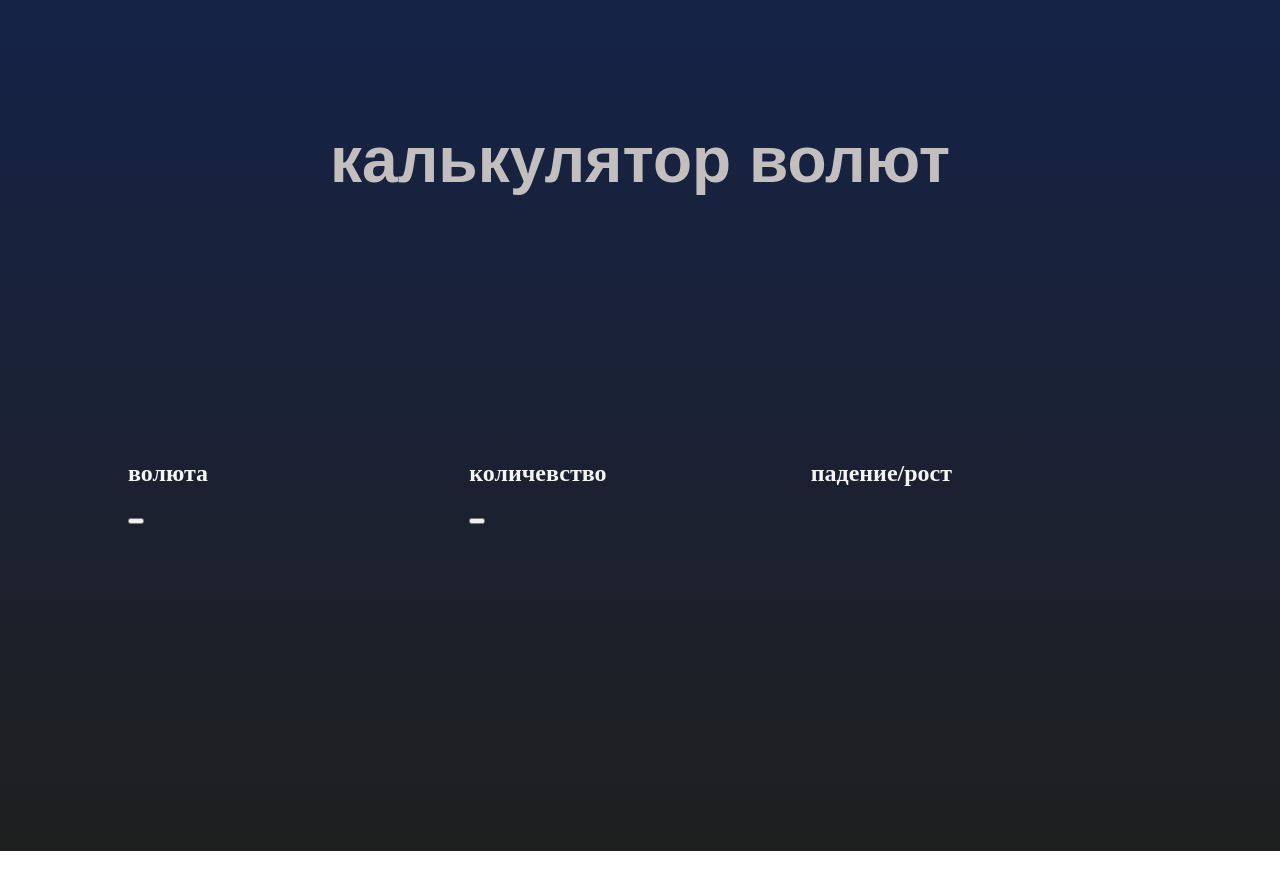
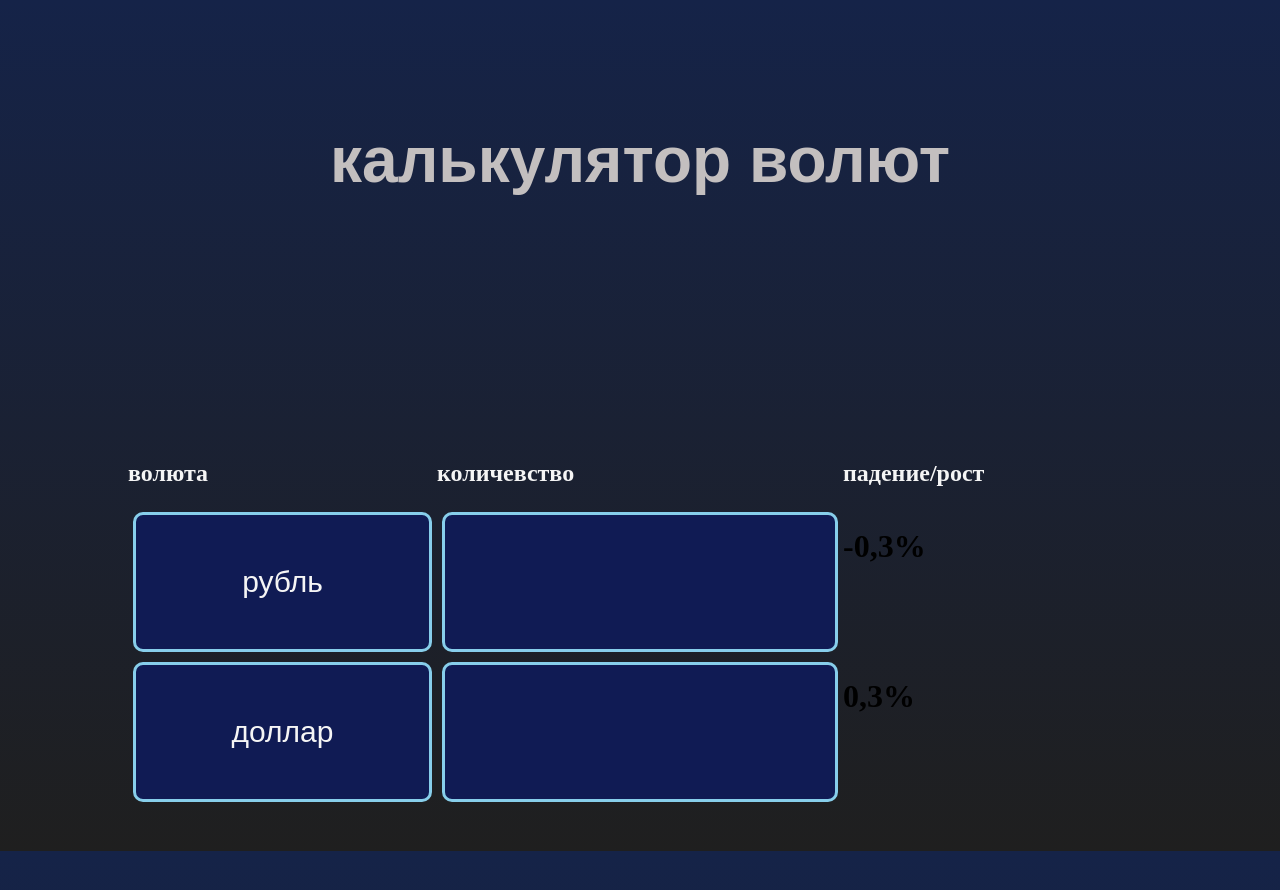
Before and after one commit to student854/currencies, a plain HTML site: page проект.html in a window 1280 px wide. Before the commit the page ends 851 px from the top, so only its background shows below. Drawn offline with Linux system fonts and the light colour scheme.

Commit message:
сделаны кнопки

```diff
--- a/проект.html
+++ b/проект.html
@@ -20,21 +20,22 @@
 			<h2>падение/рост</h2>
 		</div>
 		<div class="vol-btns">
-			<button></button>
+			<button>рубль </button>
 		</div>
 		<div class="col-input">
-			<button></button>
+			<input></input>
 		</div>
 		<div class="vol-down-txt">
-
-		</div>
+			<h1>-0,3%</h1>
+			</div>
 		<div class="vol-btns">
-
+			<button>доллар</button>
 		</div>
 		<div class="col-input">
-
+			<input></input>
 		</div>
-		<div class="vol-down-txt">
+		<div class="vol-up-txt">
+			<h1>0,3%</h1>
 
 		</div>
 	</div>
--- a/стиль проекта.css
+++ b/стиль проекта.css
@@ -15,9 +15,37 @@ body{
 	grid-template-columns: 1fr 1fr 1fr;
 
 	padding: 120px;
+	padding-inline: 120px;
 
 }
 
 .name-columns{
 	color: whitesmoke;
 }
+.vol-btns button{
+	width: 100%;
+	padding-block: 50px;
+	border: 3px solid skyblue;
+	background-color: #101B54;
+	font-size: 30px;
+	color: whitesmoke;
+	border-radius: 10px;
+}
+
+.vol-btns{
+	padding: 5px;
+}
+
+.col-input input{
+	text-align: center;
+	padding-block: 50px;
+	border: 3px solid skyblue;
+	background-color: #101B54;
+	color: whitesmoke;
+	font-size: 30px;
+	border-radius: 10px;
+}
+
+.col-input{
+	padding: 5px;
+}
```
